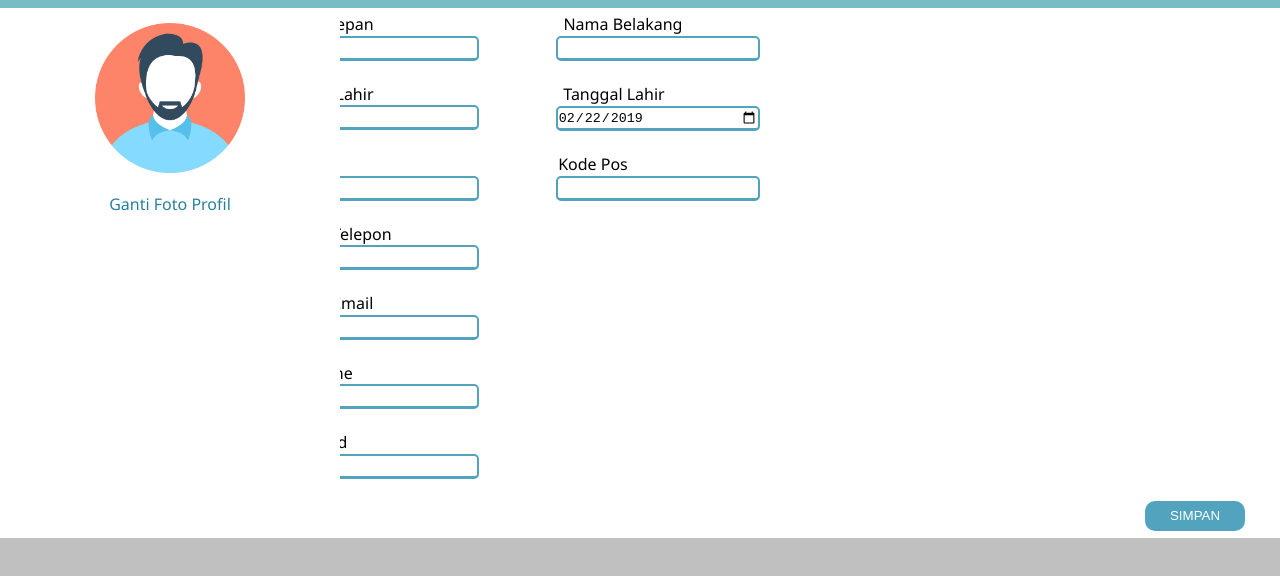
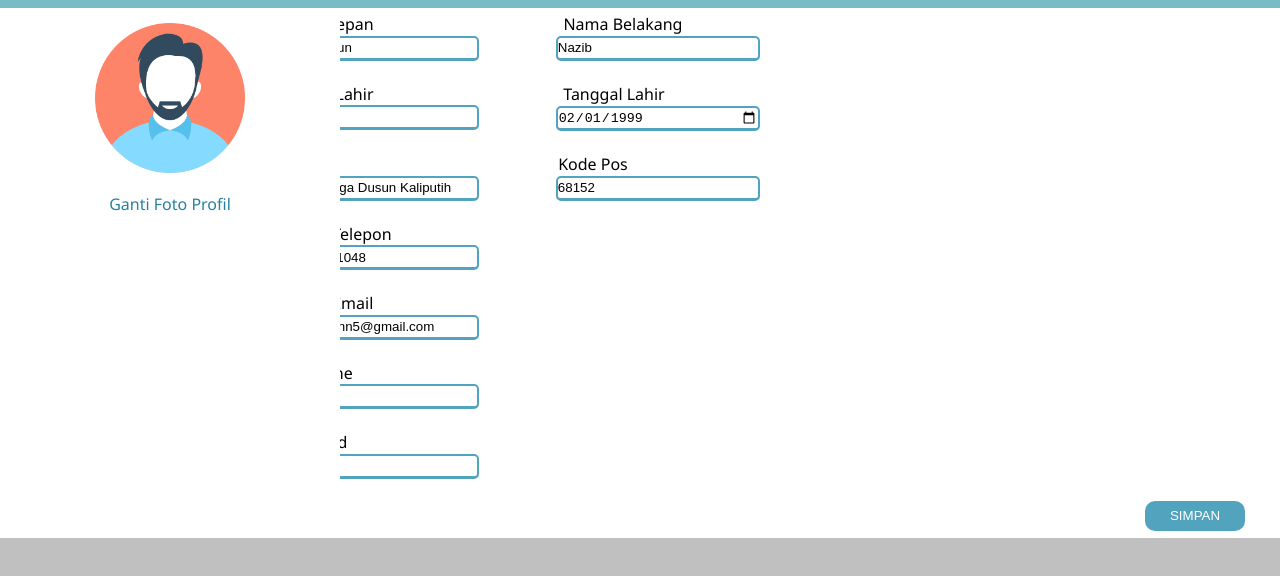
Before and after one commit to alhamdanaa/alhamdanaa, a plain HTML site: page project/Akun.html in a window 1280 px wide. Shown: the part 76-652 px from the top of the page. Drawn offline with Linux system fonts and the light colour scheme.

Commit message:
Add files via upload

```diff
--- a/project/Akun.html
+++ b/project/Akun.html
@@ -43,29 +43,29 @@
 				<label id="namadepan">Nama Depan </label>
 					&emsp; &emsp; &emsp; &emsp; &emsp; &emsp; &emsp; &emsp; &ensp; &ensp;
 				<label id="namabelakang">Nama Belakang </label> <br>
-				<input type="text" name="namadepan">
+				<input type="text" name="namadepan" value="Sulton Ainun">
 						&emsp; &emsp; &emsp; &ensp;
-				<input type="text" name="namabelakang"> <br> <br>
+				<input type="text" name="namabelakang" value="Nazib"> <br> <br>
 				<label>Tempat Lahir</label>
 					&emsp; &emsp; &emsp; &emsp; &emsp; &emsp; &emsp; &emsp; &ensp; &ensp;
 				<label>Tanggal Lahir</label> <br>
-				<input type="text" name="tempatlhr">
+				<input type="text" name="tempatlhr" value="Jember">
 						&emsp; &emsp; &emsp; &ensp;
-				<input type="date" name="tglLahir" value="2019-02-22"><br><br>
+				<input type="date" name="tglLahir" value="1999-02-01"><br><br>
 				<label> Alamat </label>
 					&emsp; &emsp; &emsp; &emsp; &emsp; &emsp; &emsp; &emsp; &emsp; &emsp; &ensp; &ensp;
 				<label> Kode Pos </label> <br>
-				<input type="text" name="alamat">
+				<input type="text" name="alamat" value="Jln.Airlangga Dusun Kaliputih">
 						&emsp; &emsp; &emsp; &ensp;
-				<input type="number" name="kodepos"><br><br>
+				<input type="number" name="kodepos" value="68152"><br><br>
 				<label>Nomor Telepon </label> <br>
-				<input type="number" name="notelepon"><br><br>
+				<input type="number" name="notelepon" value="182410101048"><br><br>
 				<label>Alamat Email </label> <br>
-				<input type="email" name="Email"><br><br>
+				<input type="email" name="Email" value="sultonainunn5@gmail.com"><br><br>
 				<label>Username </label> <br>
-				<input type="text" name="Username" ><br><br>
+				<input type="text" name="Username" value="inun_7"><br><br>
 				<label>Password </label> <br>
-				<input type="Password" name="Password"><br><br>
+				<input type="Password" name="Password" value="kjahu18361"><br><br>
 
 				<div class="simpanakun">
 					<input onclick="simpan_akun()" type="button" name="simpan" value="SIMPAN">
@@ -84,5 +84,53 @@
 			};
 	</script>
 
+
+
+<!-- <script type="text/javascript">
+    $(document).ready(function () {
+        $.getJSON('https://raw.githubusercontent.com/alhamdanaa/alhamdanaa.github.io/master/project/iniJson.json',
+            function (data) {
+                $.each(data, function (n, response) {
+                    $('.form_akun').append(
+                      `			<form>
+				<label id="namadepan">Nama Depan </label>
+					&emsp; &emsp; &emsp; &emsp; &emsp; &emsp; &emsp; &emsp; &ensp; &ensp;
+				<label id="namabelakang">Nama Belakang </label> <br>
+				<input type="text" name="namadepan" value="`+response['namaDepan']+`">
+						&emsp; &emsp; &emsp; &ensp;
+				<input type="text" name="namabelakang" value="`+response['namaBelakang']+`"> <br> <br>
+				<label>Tempat Lahir</label>
+					&emsp; &emsp; &emsp; &emsp; &emsp; &emsp; &emsp; &emsp; &ensp; &ensp;
+				<label>Tanggal Lahir</label> <br>
+				<input type="text" name="tempatlhr" value="`+response['tempatLahir']+`">
+						&emsp; &emsp; &emsp; &ensp;
+				<input type="date" name="tglLahir" value="`+response['tanggalLahir']+`"><br><br>
+				<label> Alamat </label>
+					&emsp; &emsp; &emsp; &emsp; &emsp; &emsp; &emsp; &emsp; &emsp; &emsp; &ensp; &ensp;
+				<label> Kode Pos </label> <br>
+				<input type="text" name="alamat" value="`+response['alamat']+`">
+						&emsp; &emsp; &emsp; &ensp;
+				<input type="number" name="kodepos" value="`+response['kodePos']+`"><br><br>
+				<label>Nomor Telepon </label> <br>
+				<input type="number" name="notelepon" value="`+response['noTelepon']+`"><br><br>
+				<label>Alamat Email </label> <br>
+				<input type="email" name="Email" value="`+response['alamatEmail']+`"><br><br>
+				<label>Username </label> <br>
+				<input type="text" name="Username" value="`+response['inun']+`"><br><br>
+				<label>Password </label> <br>
+				<input type="Password" name="Password" value="`+response['password']+`"><br><br>
+
+				<div class="simpanakun">
+					<input onclick="simpan_akun()" type="button" name="simpan" value="SIMPAN">
+				</div>
+
+		</form>
+`
+                    );
+                })
+            });
+    })
+    </script> -->
+
 </body>
 </html>
```
Also changed, not shown: project/iniJson.json (+5 -5 lines).
